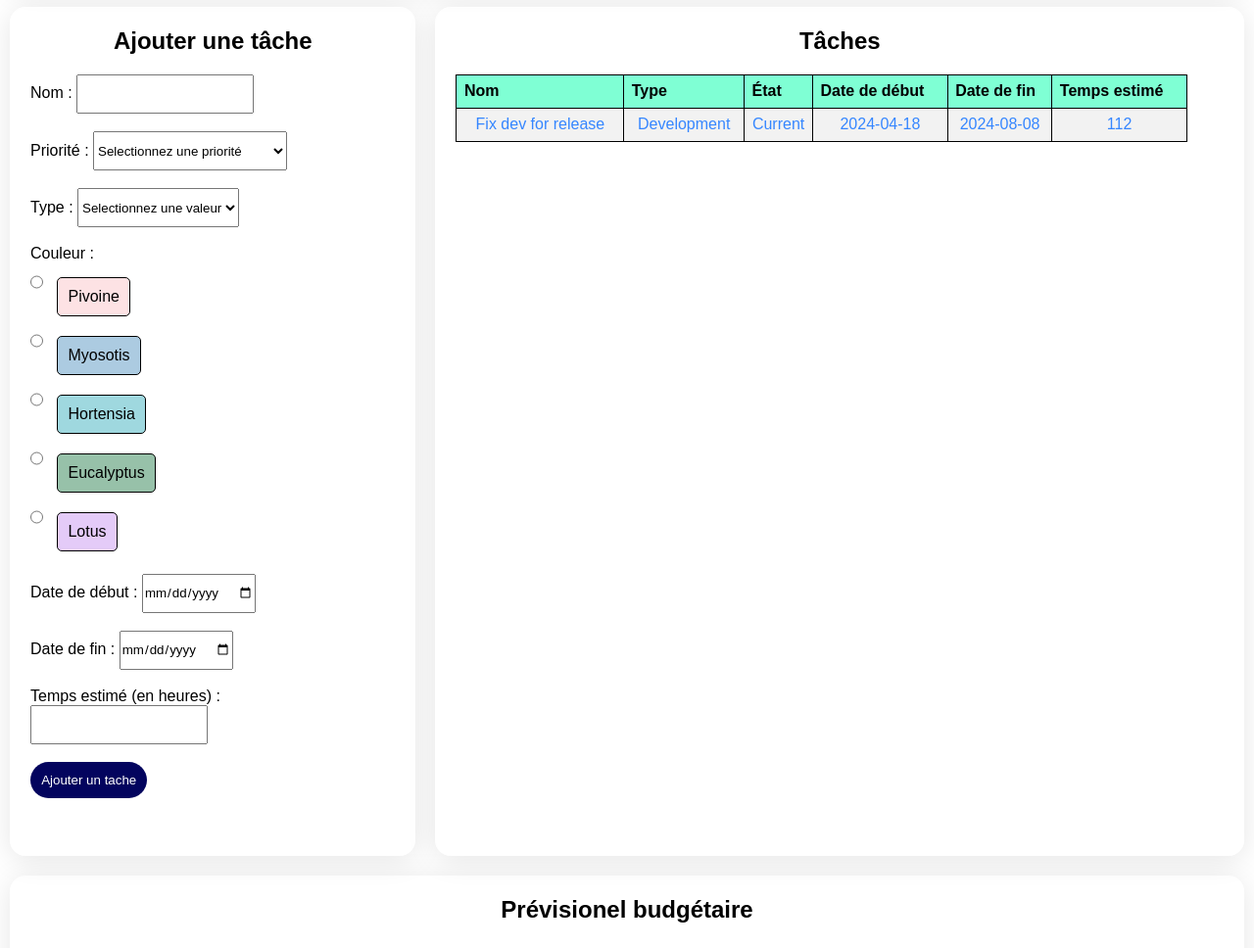
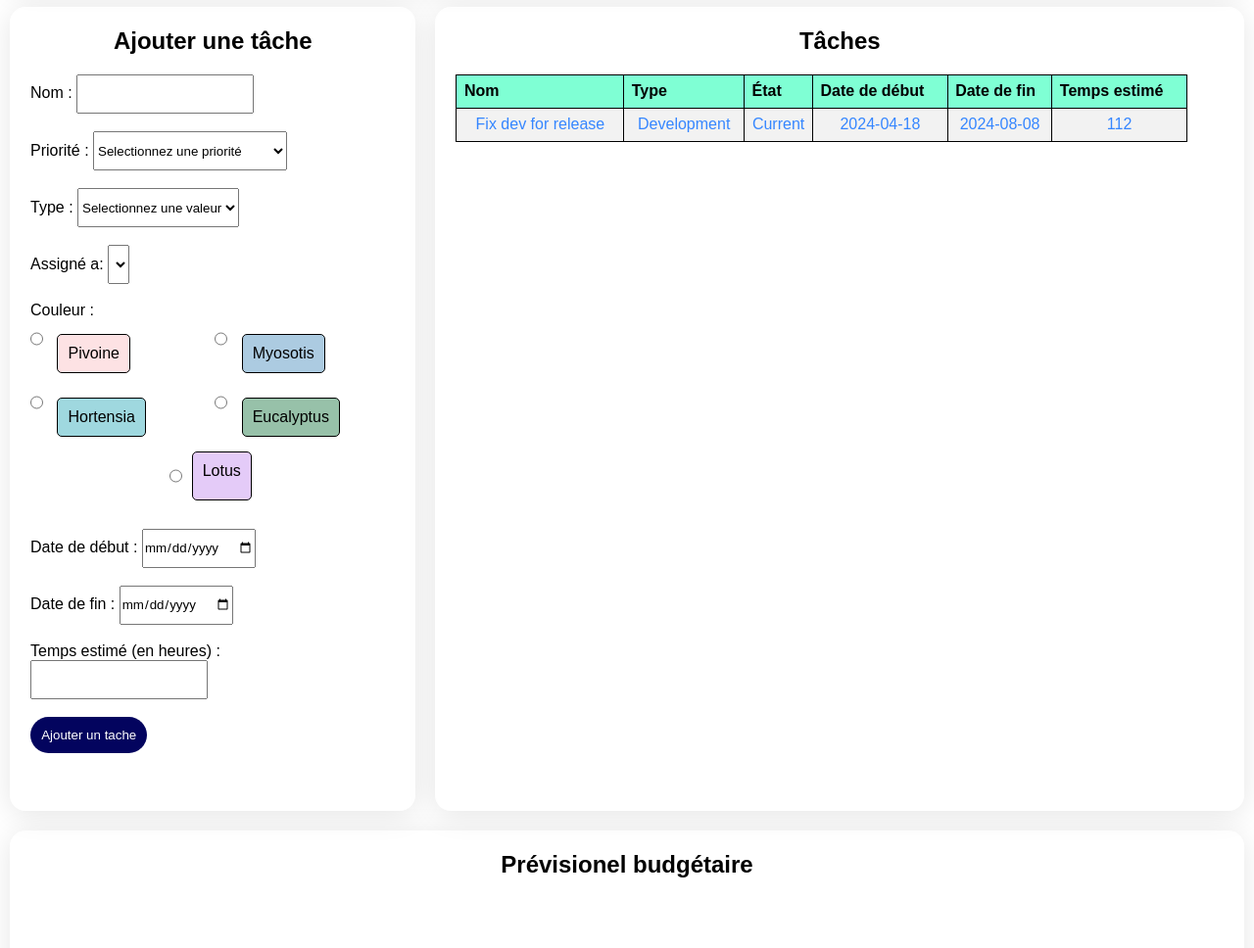
Before and after one commit to Varask/Estia_integration_project, a PHP site: page /PHP_controller/homepageController.php in a window 1280 px wide. Shown: the part 884-1852 px from the top of the page at 98% size. Run offline with PHP 8.4, Linux system fonts and the light colour scheme; the visitor is signed in with stand-in values (Sample User, id 1); data comes from the database, SQL or seed files in the repository; data that the repository does not hold is empty.

Commit message:
chore: Update CSS for color selector in homepageView.html

```diff
--- a/CSS/homePageStyle.css
+++ b/CSS/homePageStyle.css
@@ -315,7 +315,25 @@ li {
 
 */
 
-
+/* Color Selector */
+.colorSelector{
+display: grid;
+grid-template-columns: repeat(2, 1fr);
+grid-template-rows: repeat(3, 1fr);
+grid-column-gap: 4px;
+grid-row-gap: 5px;
+margin-bottom: 1.5em;
+}
+/* 1st child */
+.colorSelector div:nth-child(1){ grid-area: 1 / 1 / 2 / 2; }
+.colorSelector div:nth-child(2) { grid-area: 1 / 2 / 2 / 3; }
+.colorSelector div:nth-child(3) { grid-area: 2 / 1 / 3 / 2; }
+.colorSelector div:nth-child(4) { grid-area: 2 / 2 / 3 / 3; }
+.colorSelector div:nth-child(5) {
+  grid-area: 3 / 1 / 4 / 3;
+  display: flex;
+  justify-content: center;
+}
 
 /* Responsive adjustments */
 @media (max-width: 768px) {
--- a/PHP_model/databaseModel.php
+++ b/PHP_model/databaseModel.php
@@ -6,7 +6,7 @@ function connectToDatabase() {
         $servername = "localhost"; // Adresse du serveur MySQL
         $username = "root"; // Identifiant MySQL
         $password_db = ""; // Mot de passe MySQL
-        $dbname = "dbb_integration"; // Nom de la base de données
+        $dbname = "tai_app_2023_2024_starfish"; // Nom de la base de données
     } else {
         // Connexion sur le serveur
         $servername = "localhost"; // Adresse du serveur MySQL
--- a/view/homepageView.html
+++ b/view/homepageView.html
@@ -104,17 +104,36 @@ document.getElementById("userFullName").textContent = userFullName;
             <option value="4">Developement</option>
         </select><br><br>
 
+        <label for="Assignee">Assigné a:</label>
+        <select id="Assignee" name="type" required>
+            <!--TODO: Récupérer les données des utilisateurs depuis l'attribut data-users -->
+        </select><br><br>
+
+
         <label for="pastel1">Couleur :</label> <br>
+        <div class="colorSelector">
+            <div>
                 <input type="radio" id="pastel1" name="couleur" value="0">
                 <label for="pastel1" style="background-color: #fde2e4; padding: 10px; border: 1px solid #000;">Pivoine   </label><br>
+            </div>
+            <div>
                 <input type="radio" id="pastel2" name="couleur" value="1">
                 <label for="pastel2" style="background-color: #accbe1; padding: 10px; border: 1px solid #000;">Myosotis  </label><br>
+            </div>
+            <div>
                 <input type="radio" id="pastel3" name="couleur" value="2">
                 <label for="pastel3" style="background-color: #9fd8df; padding: 10px; border: 1px solid #000;">Hortensia </label><br>
+            </div>
+            <div>
                 <input type="radio" id="pastel4" name="couleur" value="3">
                 <label for="pastel4" style="background-color: #97c1a9; padding: 10px; border: 1px solid #000;">Eucalyptus</label><br>
+            </div>
+            <div>
                 <input type="radio" id="pastel5" name="couleur" value="4">
                 <label for="pastel5" style="background-color: #e4cbf8; padding: 10px; border: 1px solid #000;">Lotus     </label><br><br>
+            </div>
+        </div>
+
 
         <label for="dateDebut">Date de début :</label>
         <input type="date" id="dateDebut" name="dateDebut" required><br><br>
```
Lines whose indentation alone changed are shown as unchanged.
